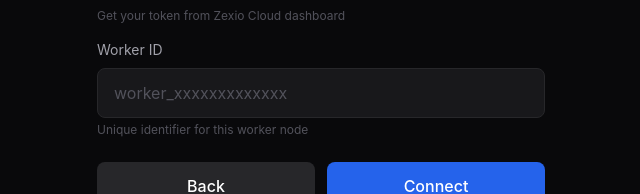
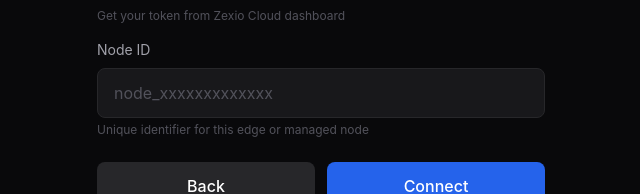
Before and after one commit to zexio-io/zexio-agent, a React (Vite) app in the folder gui/: page / in a window 1280 px wide. Both pictures are taken after a click on the button 468 px from the left and 552 px from the top of the page. Shown: the part 491-685 px from the top of the page, without its empty margins (319-959 px from the left). Built offline with nearby package versions, Linux system fonts and the light colour scheme; the HTML template or start-up script is replaced by a standard one.

Commit message:
Fix: Complete workerId to nodeId rename
- Find/Replace: workerId → nodeId in all files
- Labels: Worker ID → Node ID
- Placeholder: worker_ → node_
- Helper text: Updated to mention edge/managed node

```diff
--- a/gui/src/components/CloudAuthForm.tsx
+++ b/gui/src/components/CloudAuthForm.tsx
@@ -1,18 +1,18 @@
 import { useState } from "react";
 
 interface CloudAuthFormProps {
-    onSubmit: (token: string, workerId: string) => void;
+    onSubmit: (token: string, nodeId: string) => void;
     onBack: () => void;
 }
 
 export function CloudAuthForm({ onSubmit, onBack }: CloudAuthFormProps) {
     const [token, setToken] = useState("");
-    const [workerId, setWorkerId] = useState("");
+    const [nodeId, setWorkerId] = useState("");
 
     const handleSubmit = (e: React.FormEvent) => {
         e.preventDefault();
-        if (token.trim() && workerId.trim()) {
-            onSubmit(token, workerId);
+        if (token.trim() && nodeId.trim()) {
+            onSubmit(token, nodeId);
         }
     };
 
@@ -45,18 +45,18 @@ export function CloudAuthForm({ onSubmit, onBack }: CloudAuthFormProps) {
 
                 <div>
                     <label className="block text-sm text-zinc-400 mb-2">
-                        Worker ID
+                        Node ID
                     </label>
                     <input
                         type="text"
-                        value={workerId}
+                        value={nodeId}
                         onChange={(e) => setWorkerId(e.target.value)}
-                        placeholder="worker_xxxxxxxxxxxxx"
+                        placeholder="node_xxxxxxxxxxxxx"
                         className="w-full px-4 py-3 bg-zinc-900 border border-zinc-800 rounded-lg text-white placeholder-zinc-600 focus:outline-none focus:border-blue-500"
                         required
                     />
                     <p className="text-xs text-zinc-600 mt-1">
-                        Unique identifier for this worker node
+                        Unique identifier for this edge or managed node
                     </p>
                 </div>
 
--- a/gui/src/components/OnboardingScreen.tsx
+++ b/gui/src/components/OnboardingScreen.tsx
@@ -10,7 +10,7 @@ interface OnboardingScreenProps {
     onComplete: (config: {
         mode: "cloud" | "standalone";
         token?: string;
-        workerId?: string;
+        nodeId?: string;
         apiPort?: number;
         meshPort?: number;
     }) => void;
@@ -19,11 +19,11 @@ interface OnboardingScreenProps {
 export function OnboardingScreen({ onComplete }: OnboardingScreenProps) {
     const [step, setStep] = useState<OnboardingStep>("mode-select");
 
-    const handleCloudSubmit = (token: string, workerId: string) => {
+    const handleCloudSubmit = (token: string, nodeId: string) => {
         onComplete({
             mode: "cloud",
             token,
-            workerId,
+            nodeId,
         });
     };
 
```
